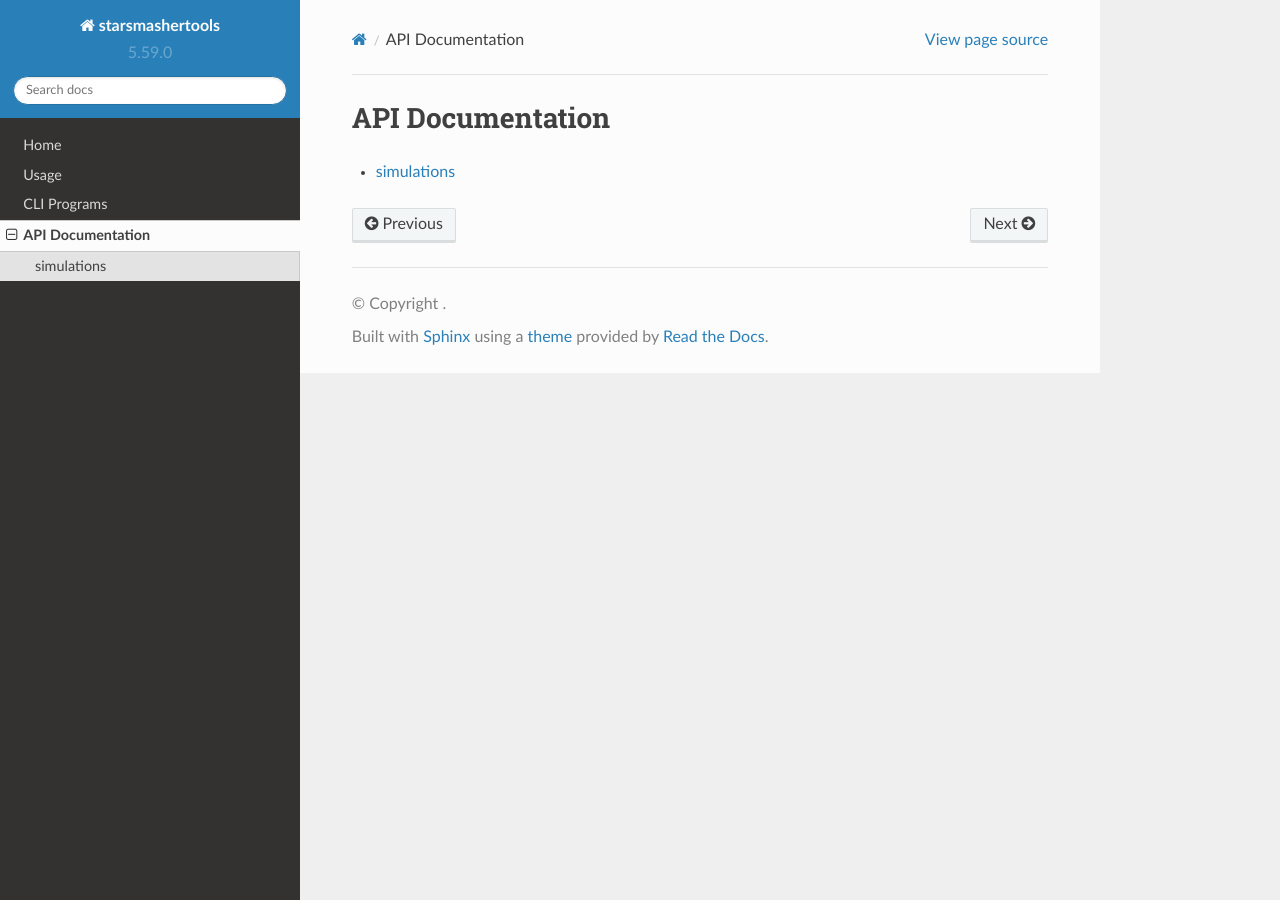
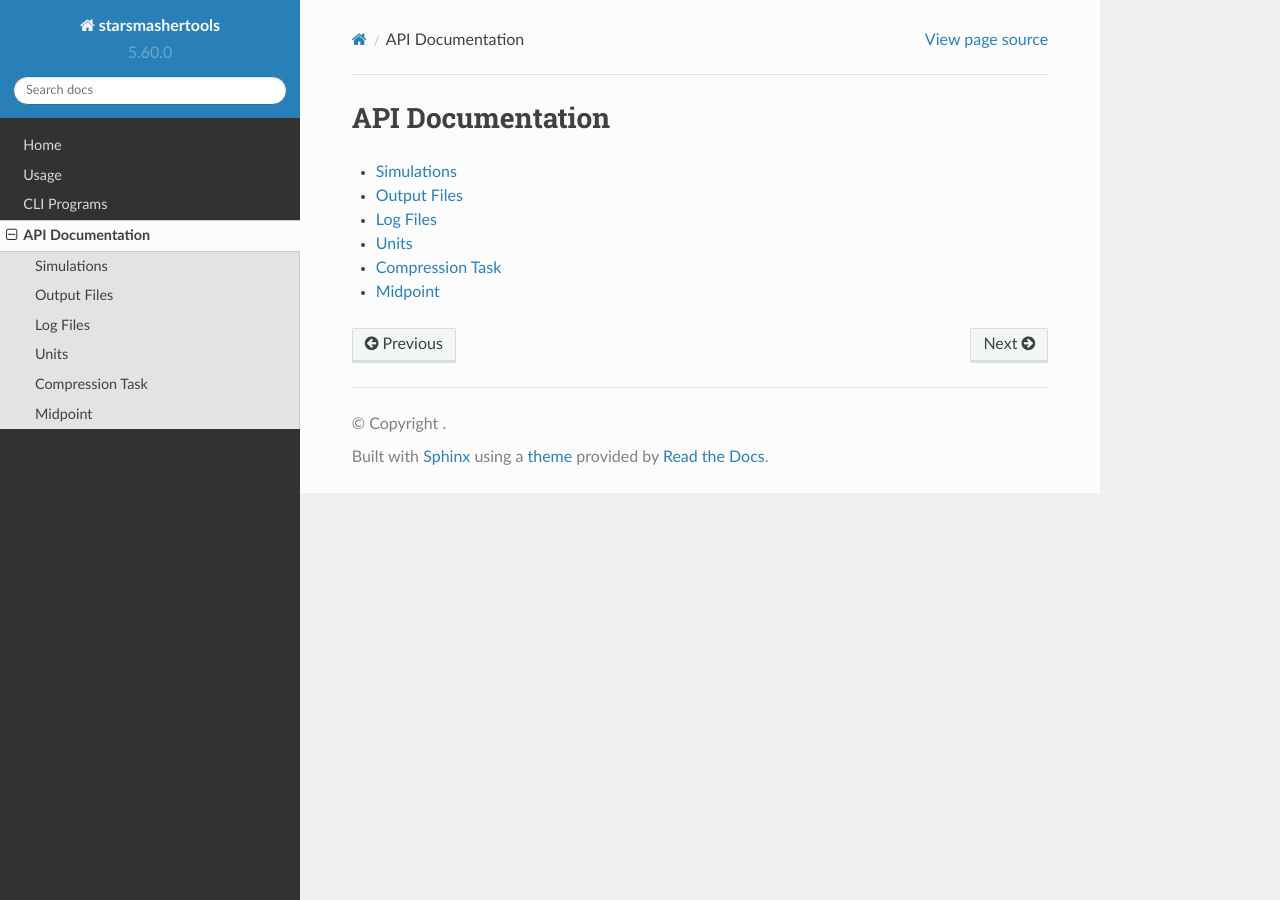
Before and after one commit to hatfullr/starsmashertools, a Sphinx documentation site: the page built from docs/api/index.rst, in a window 1280 px wide. Built offline with Sphinx 7.4.7 and the Read the Docs theme 2.0.0, drawn with Linux system fonts in a browser that asks for light colours.

Commit message:
doc updates

```diff
--- /dev/null
+++ b/docs/api/compressiontask.rst
@@ -0,0 +1,6 @@
+Compression Task
+================
+
+.. autoclass:: starsmashertools.helpers.compressiontask.CompressionTask
+   :members:
+   :undoc-members:
--- a/docs/api/index.rst
+++ b/docs/api/index.rst
@@ -2,6 +2,11 @@ API Documentation
 =================
 
 .. toctree::
-   :maxdepth: 3
+   :maxdepth: 2
 
    simulations
+   output
+   logfile
+   units
+   compressiontask
+   midpoint
--- /dev/null
+++ b/docs/api/logfile.rst
@@ -0,0 +1,6 @@
+Log Files
+=========
+
+.. autoclass:: starsmashertools.lib.logfile.LogFile
+   :members:
+   :undoc-members:
--- a/docs/api/simulations.rst
+++ b/docs/api/simulations.rst
@@ -1,14 +1,18 @@
-simulations
+Simulations
 ===========
 
 .. autoclass:: starsmashertools.lib.simulation.Simulation
    :members:
+   :undoc-members:
 
 .. autoclass:: starsmashertools.lib.dynamical.Dynamical
    :members:
+   :undoc-members:
 
 .. autoclass:: starsmashertools.lib.binary.Binary
    :members:
+   :undoc-members:
 
 .. autoclass:: starsmashertools.lib.relaxation.Relaxation
    :members:
+   :undoc-members:
--- a/pyproject.toml
+++ b/pyproject.toml
@@ -6,7 +6,7 @@ build-backend = "setuptools.build_meta"
 
 [project]
 name = "starsmashertools"
-version = '5.59.0'
+version = '5.60.0'
 authors = [
   { name="Roger Hatfull" },
 ]
```
Also changed, not shown: docs/api/midpoint.rst (added, +7 -0 lines), docs/api/output.rst (added, +14 -0 lines), docs/api/units.rst (added, +11 -0 lines), 3 other files.
